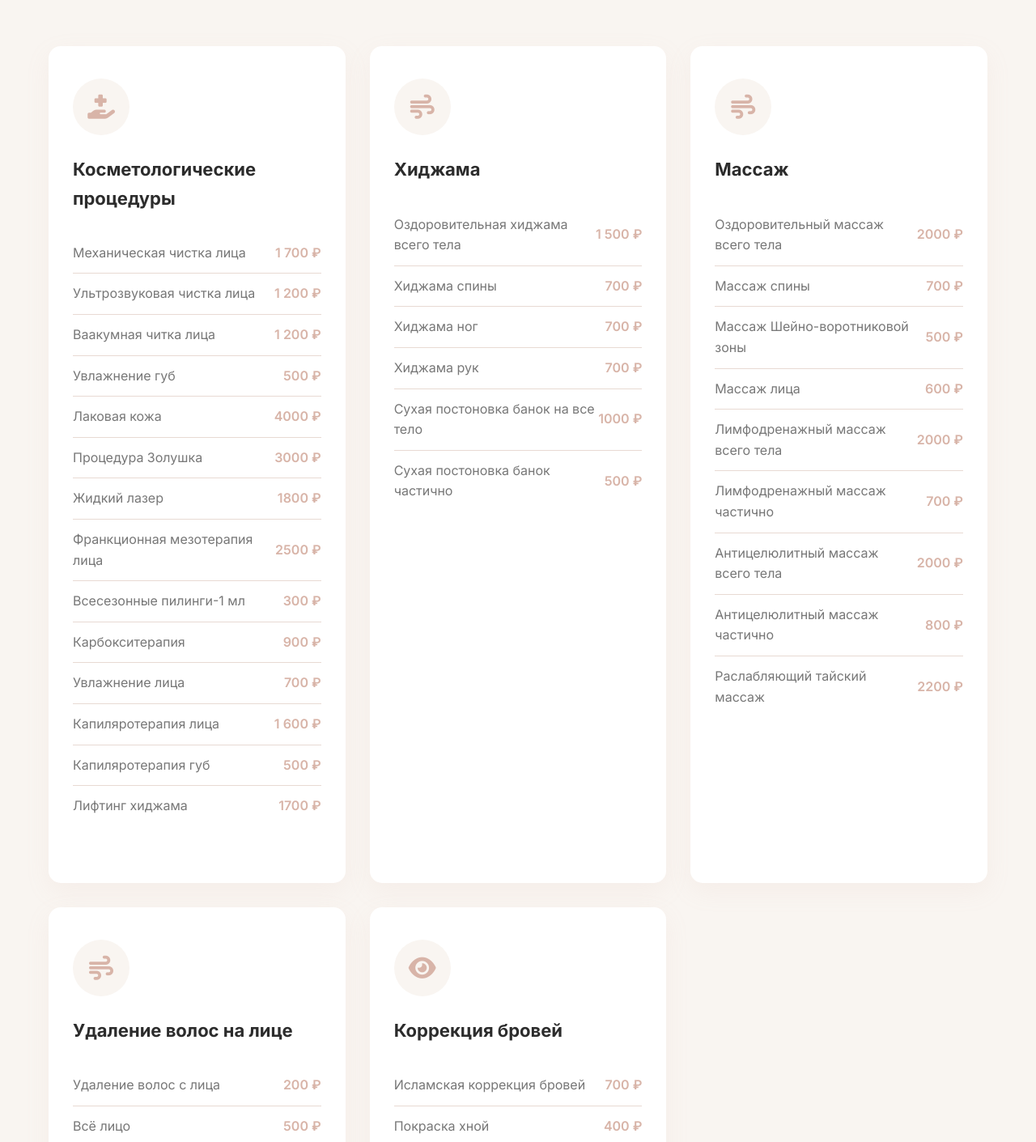
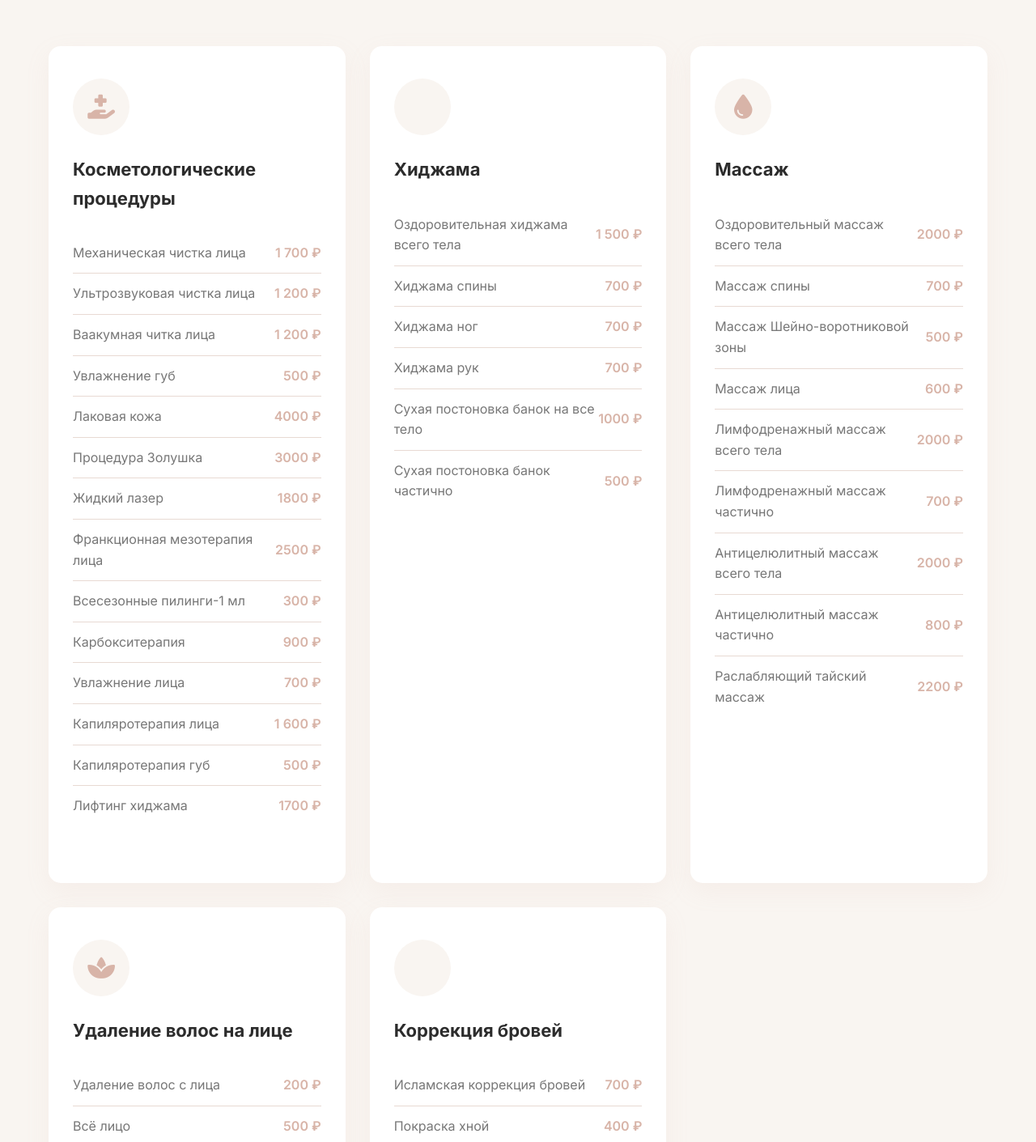
Before and after one commit to nadirovarukiyat-lab/Aisha, a plain HTML site: page index.html in a window 1280 px wide. Shown: the part 2184-3595 px from the top of the page at 81% size. Drawn offline with nearby package versions, Linux system fonts and the light colour scheme.

Commit message:
Update index.html

```diff
--- a/index.html
+++ b/index.html
@@ -166,7 +166,7 @@
 
             <div class="service-card">
                 <div class="service-icon">
-                    <i class="fas fa-wind"></i>
+                    <i class="fas fa-sparkles"></i>
                 </div>
                 <h3>Хиджама</h3>
                 <ul class="service-list">
@@ -181,7 +181,7 @@
 
             <div class="service-card">
                 <div class="service-icon">
-                    <i class="fas fa-wind"></i>
+                    <i class="fas fa-droplet"></i>
                 </div>
                 <h3>Массаж</h3>
                 <ul class="service-list">
@@ -199,7 +199,7 @@
 
             <div class="service-card">
                 <div class="service-icon">
-                    <i class="fas fa-wind"></i>
+                    <i class="fas fa-spa"></i>
                 </div>
                 <h3>Удаление волос на лице</h3>
                 <ul class="service-list">
@@ -212,7 +212,7 @@
 
             <div class="service-card">
                 <div class="service-icon">
-                    <i class="fas fa-eye"></i>
+                    <i class="fas fa-eyebrow"></i>
                 </div>
                 <h3>Коррекция бровей</h3>
                 <ul class="service-list">
```
